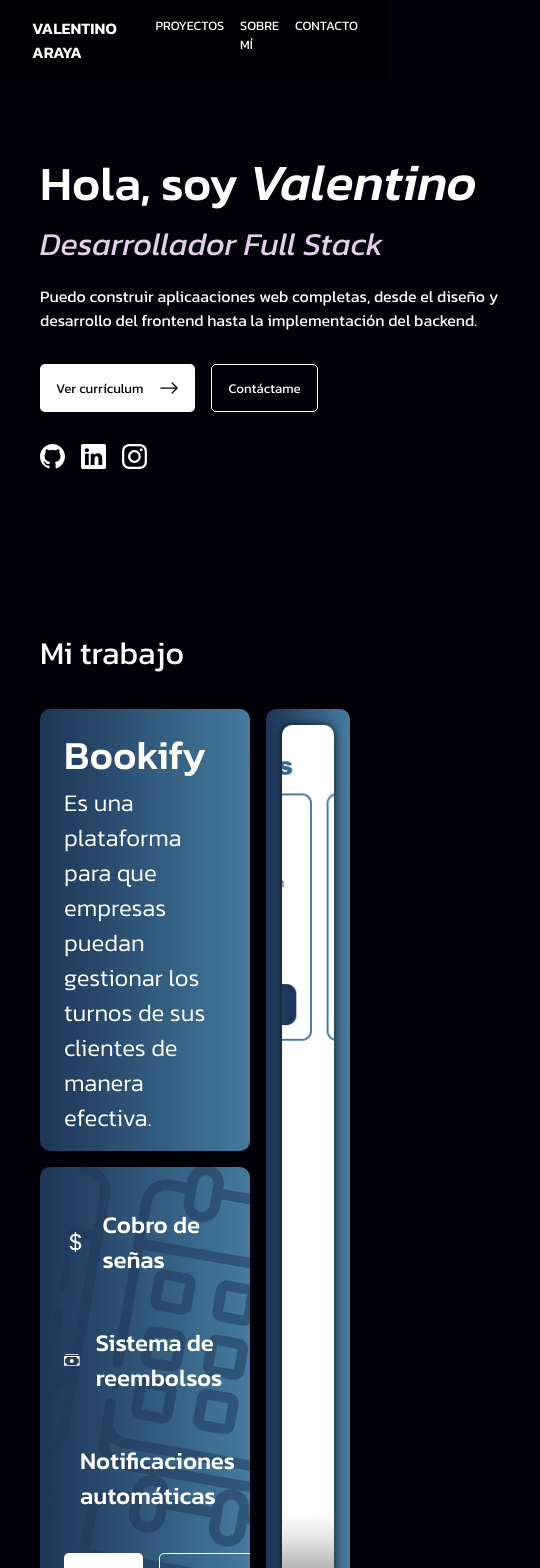
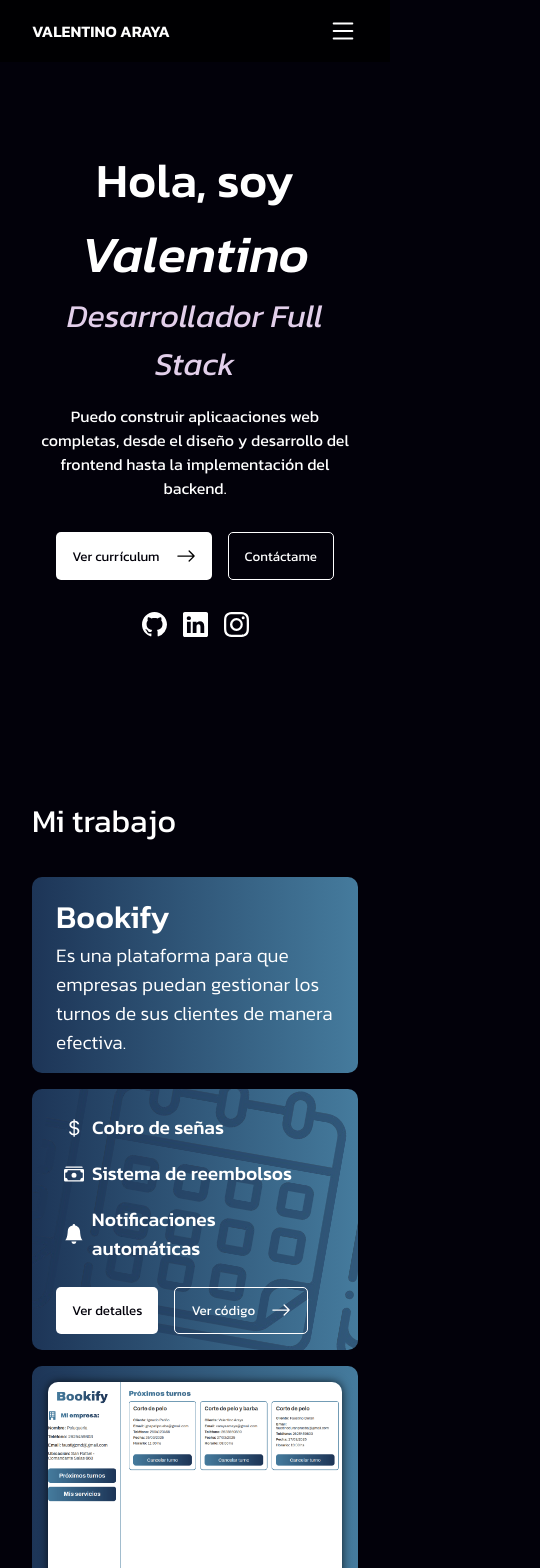
Before and after one commit to valentinoaraya/new-portfolio, a React (Vite) app: page / in a window 390 px wide. Shown: the top 1568 px of the page, 540 px wide, since content can reach past the window. Built offline with nearby package versions, Linux system fonts and the light colour scheme.

Commit message:
Termino responsive de página principal

```diff
--- a/src/App.css
+++ b/src/App.css
@@ -1,7 +1,7 @@
 main {
     display: flex;
     flex-direction: column;
-    width: calc(100% - 5rem);
+    width: calc(100% - 4rem);
     max-width: 1600px;
     margin: 0 auto;
     padding: 0 2rem;
--- a/src/common/Icons/Icons.tsx
+++ b/src/common/Icons/Icons.tsx
@@ -184,3 +184,12 @@ export const SQLIcon: React.FC<Props> = ({ width, height }) => {
 
     );
 }
+
+export const HamburgerIcon: React.FC<Props> = ({ width, height }) => {
+    return (
+        <svg xmlns="http://www.w3.org/2000/svg" width={width} height={height} fill="currentColor" className="bi bi-list" viewBox="0 0 16 16">
+            <path fillRule="evenodd" d="M2.5 12a.5.5 0 0 1 .5-.5h10a.5.5 0 0 1 0 1H3a.5.5 0 0 1-.5-.5m0-4a.5.5 0 0 1 .5-.5h10a.5.5 0 0 1 0 1H3a.5.5 0 0 1-.5-.5m0-4a.5.5 0 0 1 .5-.5h10a.5.5 0 0 1 0 1H3a.5.5 0 0 1-.5-.5" />
+        </svg>
+
+    );
+}
--- a/src/components/Contact/Contact.css
+++ b/src/components/Contact/Contact.css
@@ -24,7 +24,7 @@
     flex-direction: column;
     justify-content: center;
     align-items: center;
-    padding: 2rem 0;
+    padding: 2rem;
     border: 1px solid var(--rosa);
     gap: 1.5rem;
     border-radius: 10px;
@@ -38,6 +38,7 @@
 
 .subtitleCard {
     color: var(--rosa);
+    text-align: center;
 }
 
 .iconContainer {
@@ -49,3 +50,21 @@
     background-color: var(--rosa);
 
 }
+
+@media screen and (max-width: 820px) {
+    .cardsContact {
+        align-items: center;
+        flex-direction: column;
+    }
+}
+
+@media screen and (max-width: 440px) {
+
+    .cardsContact {
+        margin: 2rem 0;
+    }
+
+    .cardContact {
+        width: 200px;
+    }
+}
--- a/src/components/Footer/Footer.css
+++ b/src/components/Footer/Footer.css
@@ -1,13 +1,13 @@
 .footer {
     padding: 2rem 0;
-    border-top: 1px solid var(--rosa);
+    border-top: 1px solid grey;
     display: flex;
     justify-content: space-between;
     gap: 2rem;
 }
 
 .nameFooter {
-    font-size: 1.8rem;
+    font-size: 1.5rem;
     font-weight: 500;
 }
 
@@ -30,5 +30,20 @@
 }
 
 .copyright {
+    text-align: end;
     color: var(--rosa);
 }
+
+@media screen and (max-width: 710px) {
+    .footer {
+        flex-direction: column;
+    }
+
+    .networksCopyright {
+        align-items: start;
+    }
+
+    .copyright {
+        text-align: start;
+    }
+}
--- a/src/components/Formation/Formation.css
+++ b/src/components/Formation/Formation.css
@@ -65,6 +65,13 @@
     border-left: 2px solid var(--violet);
 }
 
+@media screen and (max-width: 1350px) {
+    .timeLine {
+        margin-top: 2rem;
+        width: 70%;
+    }
+}
+
 @media screen and (max-width: 800px) {
     .timeLineItem {
         p {
@@ -72,3 +79,15 @@
         }
     }
 }
+
+@media screen and (max-width: 750px) {
+    .timeLine {
+        width: 90%;
+    }
+}
+
+@media screen and (max-width: 470px) {
+    .timeLine {
+        width: 100%;
+    }
+}
--- a/src/components/Hero/Hero.css
+++ b/src/components/Hero/Hero.css
@@ -5,7 +5,7 @@
 .heroContent {
     display: flex;
     flex-direction: column;
-    width: 500px;
+    max-width: 500px;
 }
 
 .titleHero {
@@ -40,3 +40,18 @@
     display: flex;
     gap: 1rem;
 }
+
+@media (max-width: 850px) {
+    .hero {
+        display: flex;
+        justify-content: center;
+    }
+
+    .heroContent {
+        align-items: center;
+    }
+
+    .heroTitles {
+        text-align: center;
+    }
+}
--- a/src/components/NavBar/NavBar.css
+++ b/src/components/NavBar/NavBar.css
@@ -11,7 +11,10 @@
 .navBarContent {
     display: flex;
     justify-content: space-between;
+    align-items: center;
+    gap: 1rem;
     padding: 1rem 2rem;
+    position: relative;
 }
 
 .titleNavBar {
@@ -34,3 +37,46 @@
 .section:hover {
     color: var(--rosa);
 }
+
+.hamburger {
+    display: none;
+    flex-direction: column;
+    justify-content: space-between;
+    background: transparent;
+    border: none;
+    cursor: pointer;
+    padding: 0;
+}
+
+@media (max-width: 470px) {
+    .hamburger {
+        display: flex;
+    }
+
+    .sections {
+        position: absolute;
+        top: 100%;
+        left: 0;
+        width: 100%;
+        background-color: rgba(0, 0, 0, 0.9);
+        backdrop-filter: blur(20px);
+        flex-direction: column;
+        padding: 1rem;
+        gap: 1.5rem;
+        transform: translateY(-100%);
+        opacity: 0;
+        pointer-events: none;
+        transition: all 0.3s ease;
+    }
+
+    .sections.open {
+        transform: translateY(0);
+        opacity: 1;
+        pointer-events: auto;
+    }
+
+    .section {
+        font-size: 1rem;
+        text-align: center;
+    }
+}
--- a/src/components/NavBar/NavBar.tsx
+++ b/src/components/NavBar/NavBar.tsx
@@ -1,9 +1,10 @@
 import { useState, useEffect } from "react";
 import "./NavBar.css"
+import { HamburgerIcon } from "../../common/Icons/Icons";
 
 const NavBar = () => {
-
     const [scrolled, setScrolled] = useState(false)
+    const [isMenuOpen, setIsMenuOpen] = useState(false)
 
     useEffect(() => {
         const handleScroll = () => {
@@ -20,6 +21,7 @@ const NavBar = () => {
         const section = document.getElementById(id)
         if (section) {
             section.scrollIntoView({ behavior: "smooth" })
+            setIsMenuOpen(false)
         }
     }
 
@@ -32,7 +34,16 @@ const NavBar = () => {
                 >
                     VALENTINO ARAYA
                 </h1>
-                <div className="sections">
+                <button
+                    className={`hamburger ${isMenuOpen ? "open" : ""}`}
+                    onClick={() => setIsMenuOpen(!isMenuOpen)}
+                >
+                    <HamburgerIcon
+                        width="30"
+                        height="30"
+                    />
+                </button>
+                <div className={`sections ${isMenuOpen ? "open" : ""}`}>
                     <p className="section" onClick={() => handleScrollToSection("projects")}>PROYECTOS</p>
                     <p className="section" onClick={() => handleScrollToSection("aboutme")}>SOBRE MÍ</p>
                     <p className="section" onClick={() => handleScrollToSection("contact")}>CONTACTO</p>
--- a/src/components/Projects/Projects.css
+++ b/src/components/Projects/Projects.css
@@ -52,7 +52,7 @@
 }
 
 .titleProject {
-    font-size: 2.5rem;
+    font-size: 2rem;
     font-weight: 500;
 }
 
@@ -64,7 +64,7 @@
 }
 
 .description {
-    font-size: 1.5rem;
+    font-size: 1.2rem;
     font-weight: 300;
 }
 
@@ -206,6 +206,10 @@
     z-index: 0;
 }
 
+.image-turnero-box {
+    padding: 1rem;
+}
+
 .dataTurnero {
     z-index: 1;
 }
@@ -263,6 +267,7 @@
 
 .imgSportyMaxx {
     width: 100%;
+    height: 100%;
     position: absolute;
     top: 0;
     left: 0;
@@ -278,3 +283,129 @@
 .buttonsSportyMaxx {
     margin-bottom: 2rem;
 }
+
+.sportymaxx-image {
+    display: none;
+}
+
+@media (max-width: 1350px) {
+    .titleFeatureBookify {
+        font-size: 1.2rem;
+    }
+}
+
+@media (max-width: 1250px) {
+
+    .descriptionTurnero {
+        margin-top: 1rem;
+    }
+
+    .bentoProjects {
+        grid-template-areas:
+            "box-1 box-1 box-3 box-3 box-3 box-3"
+            "box-2 box-2 box-3 box-3 box-3 box-3"
+            "box-2 box-2 box-3 box-3 box-3 box-3"
+            "box-4 box-4 box-4 box-5 box-5 box-5"
+            "box-4 box-4 box-4 box-5 box-5 box-5"
+            "box-6 box-6 box-7 box-7 box-7 box-7"
+            "box-6 box-6 box-7 box-7 box-7 box-7"
+            "box-6 box-6 box-7 box-7 box-7 box-7"
+            "box-8 box-8 box-8 box-8 box-8 box-8"
+            "box-8 box-8 box-8 box-8 box-8 box-8"
+        ;
+    }
+
+    .ventatrack-image-box {
+        padding: 1rem 1rem 0 1rem;
+    }
+}
+
+@media (max-width: 1050px) {
+
+    .bentoProjects {
+        grid-template-areas:
+            "box-1 box-1"
+            "box-2 box-3"
+            "box-5 box-5"
+            "box-4 box-4"
+            "box-6 box-7"
+            "box-8 box-8"
+        ;
+    }
+
+    .data-ventatrack-box::before {
+        background-position: right;
+    }
+
+    .buttonsProject {
+        margin: 2rem 0 0 0;
+    }
+
+    .buttonsSportyMaxx {
+        margin: 1rem 0;
+    }
+}
+
+@media (max-width: 850px) {
+
+    .bentoProjects {
+        grid-template-areas:
+            "box-1"
+            "box-2"
+            "box-3"
+            "box-5"
+            "box-4"
+            "box-6"
+            "box-7"
+            "box-8"
+            "box-9"
+        ;
+    }
+
+    .featureBookify {
+        gap: .5rem;
+        margin: .5rem;
+    }
+
+    .buttonsProjectBookify {
+        margin-top: 1rem;
+    }
+
+    .ventatrack-image-box {
+        padding: 1rem;
+    }
+
+    .divImageSportyMaxx {
+        display: none;
+    }
+
+    .divDataSportyMaxx {
+        width: 100%;
+    }
+
+    .sportymaxx-box {
+        padding: 1rem;
+        height: auto;
+    }
+
+    .buttonsSportyMaxx {
+        margin: 1rem 0 0 0;
+    }
+
+    .sportymaxx-image {
+        display: block;
+        background: linear-gradient(to right, #CED4DA, #6C757D);
+        position: relative;
+        overflow: hidden;
+        height: 300px;
+        padding: 1rem;
+    }
+
+    .descriptionSportyMaxx {
+        margin: 0;
+    }
+
+    .imageVentaTrack {
+        border-radius: 10px;
+    }
+}
--- a/src/components/Projects/Projects.tsx
+++ b/src/components/Projects/Projects.tsx
@@ -27,7 +27,7 @@ const Projects = () => {
                         <div className="featuresBookify">
                             <div className="featureBookify">
                                 <DollarIcon
-                                    width="30"
+                                    width={window.innerWidth < 1350 ? "20" : "30"}
                                     height="30"
                                     fill="white"
                                 />
@@ -35,7 +35,7 @@ const Projects = () => {
                             </div>
                             <div className="featureBookify">
                                 <CashStackIcon
-                                    width="30"
+                                    width={window.innerWidth < 1350 ? "20" : "30"}
                                     height="30"
                                     fill="white"
                                 />
@@ -43,7 +43,7 @@ const Projects = () => {
                             </div>
                             <div className="featureBookify">
                                 <BellIcon
-                                    width="30"
+                                    width={window.innerWidth < 1350 ? "20" : "30"}
                                     height="30"
                                     fill="white"
                                 />
@@ -57,7 +57,7 @@ const Projects = () => {
                                 onMouseLeave={() => setIsOpenSelect1(false)}
                                 style={{ position: 'relative' }}
                             >
-                                <Button styleButton="secondary" arrow color="white">Ver código</Button>
+                                <Button styleButton="secondary" arrow color="white" onClick={() => setIsOpenSelect1(!isOpenSelect1)}>Ver código</Button>
                                 <SelectRepository
                                     isOpen={isOpenSelect1}
                                     onSelectOption1={() => window.open('https://github.com/valentinoaraya/bookify-frontend', '_blank')}
@@ -75,9 +75,8 @@ const Projects = () => {
                     <div className="box ventatrack-box ventatrack-image-box" style={{ gridArea: "box-4" }}>
                         <div className="image-container">
                             <img className="imageVentaTrack" src={panelVentaTrack} alt="Panel de VentaTrack" />
-                            <Technologies position="end" technologies={["react", "firebase",]} borderRadius="" />
+                            <Technologies position="end" technologies={["react", "firebase",]} borderRadius={window.innerWidth <= 850 ? "10px" : ""} />
                         </div>
-
                     </div>
                     <div className="box ventatrack-box data-ventatrack-box" style={{ gridArea: "box-5" }}>
                         <div className="dataVentaTrack">
@@ -122,7 +121,7 @@ const Projects = () => {
                                     onMouseLeave={() => setIsOpenSelect2(false)}
                                     style={{ position: 'relative' }}
                                 >
-                                    <Button styleButton="secondary" arrow color="white">Ver código</Button>
+                                    <Button styleButton="secondary" arrow color="white" onClick={() => setIsOpenSelect2(!isOpenSelect2)}>Ver código</Button>
                                     <SelectRepository
                                         isOpen={isOpenSelect2}
                                         onSelectOption1={() => window.open('https://github.com/valentinoaraya/SportyMaxx', '_blank')}
@@ -132,6 +131,12 @@ const Projects = () => {
                             </div>
                         </div>
                     </div>
+                    <div className="box sportymaxx-image" style={{ gridArea: "box-9" }}>
+                        <div className="image-container">
+                            <img className="imageVentaTrack" src={sportyMaxxPage} alt="Página de SportyMaxx" />
+                            <Technologies position="end" technologies={["react", "express", "node", "firebase"]} borderRadius="10px" />
+                        </div>
+                    </div>
                 </div>
             </div>
         </div>
--- a/src/components/Projects/SelectRepository/SelectRepository.css
+++ b/src/components/Projects/SelectRepository/SelectRepository.css
@@ -32,3 +32,14 @@
 .optionRepository:hover {
     background-color: var(--rosa);
 }
+
+@media (max-width: 1110px) {
+    .selectRepository {
+        top: unset;
+        bottom: 100%;
+        left: 0;
+        transform: translateY(-20px);
+        margin-left: 0;
+        margin-bottom: 0.5rem;
+    }
+}
```
